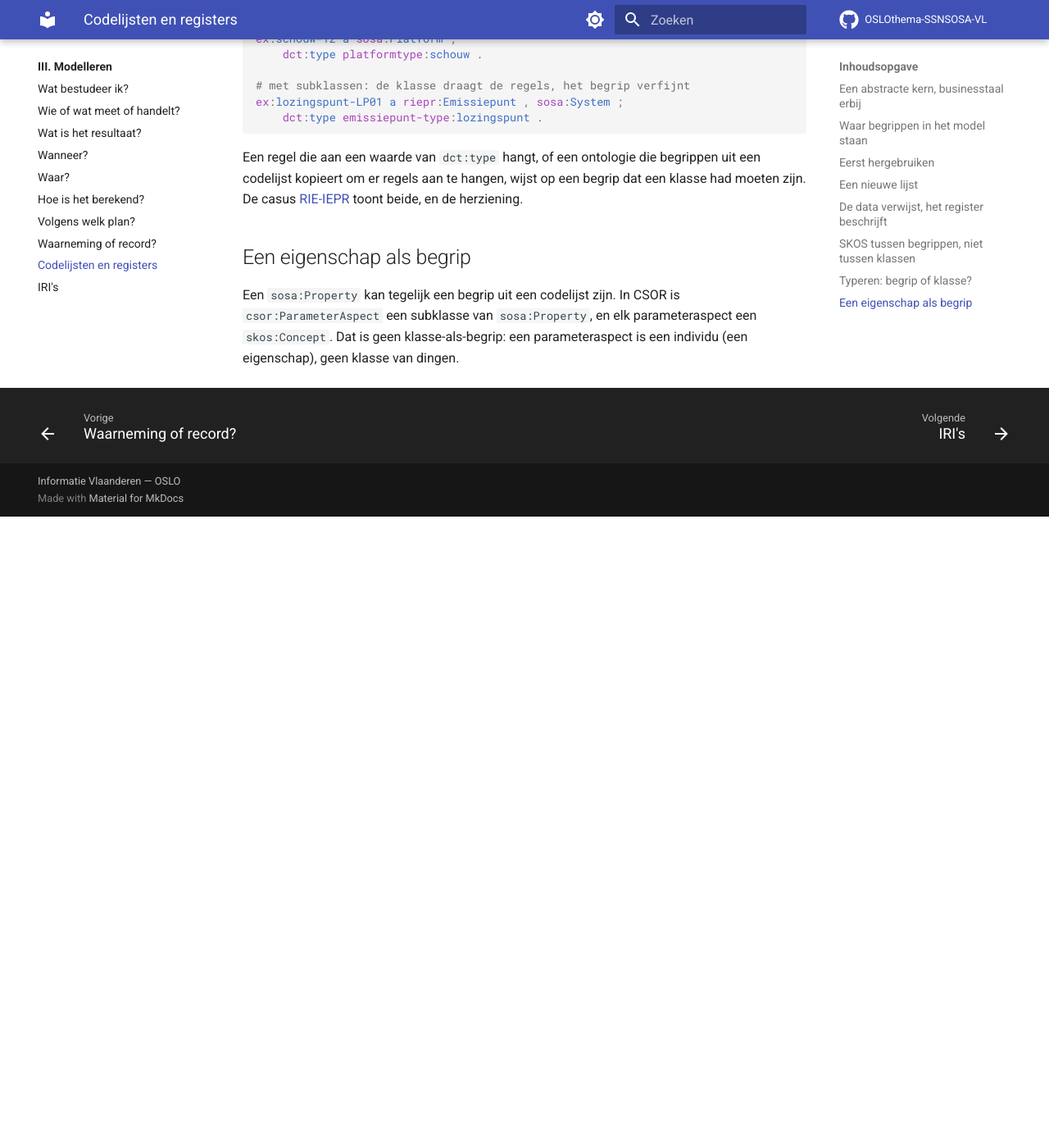
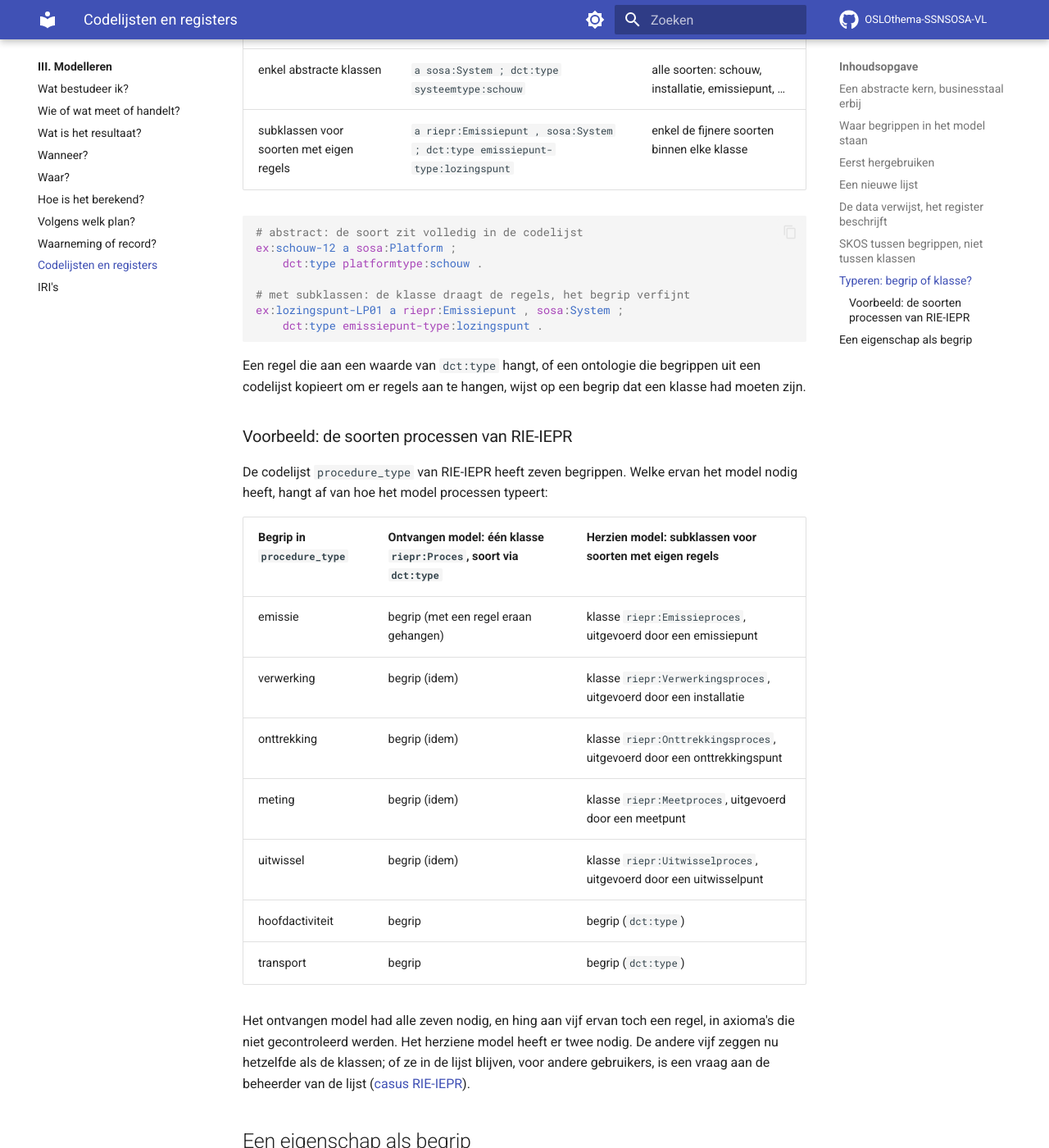
Before and after one commit to Informatievlaanderen/OSLOthema-SSNSOSA-VL, an MkDocs documentation site: the page built from docs/modelleren/codelijsten.md, in a window 1280 px wide and 1400 px high, scrolled down 4338 px. Shown: the whole window at 82% size. Built offline with MkDocs 1.6.1 and Material for MkDocs 9.7.7, drawn with Linux system fonts in a browser that asks for light colours; comment, search, counter and statistics services are not loaded; before the commit the page ends 4968 px from its top, so only the background shows below that; some of the changed text lies outside the part shown.

Commit message:
Referentiewerk: de inhoud van een codelijst hangt af van het datamodel
R18 zegt het in het kort; Codelijsten en registers toetst een register aan de klassen, zet het
model vóór de lijst, en toont het voorbeeld van procedure_type in RIE-IEPR. CLAUDE.md: riepr in
de lijst van voorbeelden.

Co-Authored-By: Claude Opus 5.5 <noreply@anthropic.com>

````diff
--- a/docs/modelleren/codelijsten.md
+++ b/docs/modelleren/codelijsten.md
@@ -53,7 +53,12 @@ een `dct:type`: wat ze doet, zegt haar procedure.
    VHA (waterlopen), RIE-IEPR (inrichtingen), de VLAREM-indelingslijst, NACE-BEL
    (bedrijfsactiviteiten). Europese en internationale lijsten (QUDT-eenheden, INSPIRE-codelijsten)
    komen daarna. Verwijs naar hun begrippen.
-2. **Pas dan een nieuwe lijst**, enkel voor waarden die geen register dekt, en enkel wanneer de
+2. **Past het register bij je model?** Een register is opgesteld voor een bepaald model. Toets
+   zijn granulariteit aan je klassen: bevat het soorten die jouw model als subklasse heeft, dan
+   gebruik je die begrippen niet als type, enkel de fijnere ([Typeren: begrip of
+   klasse?](#typeren-begrip-of-klasse)). Een register met de verkeerde granulariteit is een vraag
+   aan de beheerder, geen reden om het te kopiëren.
+3. **Pas dan een nieuwe lijst**, enkel voor waarden die geen register dekt, en enkel wanneer de
    mapping ze echt nodig heeft. Een codelijst is geen voorwaarde om resultaten te kunnen mappen.
 
 ```turtle
@@ -62,6 +67,11 @@ ex:resultaat qudt:hasUnit csor-eenheid:E_131 .
 ```
 
 ## Een nieuwe lijst
+
+**Eerst het model, dan de lijst.** Welke begrippen een lijst nodig heeft, hangt af van welke soorten
+het model al als klasse kent. Stel de lijst dus op nadat de klassen vastliggen, en onderhoud
+ontologie en lijst samen: een nieuwe subklasse kan begrippen overbodig maken, een klasse die
+vervalt kan er nieuwe vragen.
 
 ```turtle
 score:kansrijkheid a skos:ConceptScheme ;
@@ -106,8 +116,8 @@ SKOS-documentatie-eigenschappen (`skos:definition`, `skos:scopeNote`, `skos:note
 ## Typeren: begrip of klasse?
 
 De businesstaal (schouw, huis, gaswasser, lozingspunt) komt erbij als **begrip**, met `dct:type`
-naar een codelijst, of als **klasse**, een eigen subklasse met `rdf:type`. Vaak volstaat een begrip. Een klasse is nodig
-zodra de soort eigen regels heeft: eigen eigenschappen, kardinaliteiten, of een eis zoals *een
+naar een codelijst, of als **klasse**, een eigen subklasse met `rdf:type`. Vaak volstaat een
+begrip. Een klasse is nodig zodra de soort eigen regels heeft: eigen eigenschappen, kardinaliteiten, of een eis zoals *een
 emissieproces wordt uitgevoerd door een emissiepunt* ([R18](../regels/r18.md)).
 
 Die keuze bepaalt de inhoud van de codelijst:
@@ -128,8 +138,27 @@ ex:lozingspunt-LP01 a riepr:Emissiepunt , sosa:System ;
 ```
 
 Een regel die aan een waarde van `dct:type` hangt, of een ontologie die begrippen uit een codelijst
-kopieert om er regels aan te hangen, wijst op een begrip dat een klasse had moeten zijn. De
-casus [RIE-IEPR](../casussen/riepr.md) toont beide, en de herziening.
+kopieert om er regels aan te hangen, wijst op een begrip dat een klasse had moeten zijn.
+
+### Voorbeeld: de soorten processen van RIE-IEPR
+
+De codelijst `procedure_type` van RIE-IEPR heeft zeven begrippen. Welke ervan het model nodig
+heeft, hangt af van hoe het model processen typeert:
+
+| Begrip in `procedure_type` | Ontvangen model: één klasse `riepr:Proces`, soort via `dct:type` | Herzien model: subklassen voor soorten met eigen regels |
+|---|---|---|
+| emissie | begrip (met een regel eraan gehangen) | klasse `riepr:Emissieproces`, uitgevoerd door een emissiepunt |
+| verwerking | begrip (idem) | klasse `riepr:Verwerkingsproces`, uitgevoerd door een installatie |
+| onttrekking | begrip (idem) | klasse `riepr:Onttrekkingsproces`, uitgevoerd door een onttrekkingspunt |
+| meting | begrip (idem) | klasse `riepr:Meetproces`, uitgevoerd door een meetpunt |
+| uitwissel | begrip (idem) | klasse `riepr:Uitwisselproces`, uitgevoerd door een uitwisselpunt |
+| hoofdactiviteit | begrip | begrip (`dct:type`) |
+| transport | begrip | begrip (`dct:type`) |
+
+Het ontvangen model had alle zeven nodig, en hing aan vijf ervan toch een regel, in axioma's die
+niet gecontroleerd werden. Het herziene model heeft er twee nodig. De andere vijf zeggen nu
+hetzelfde als de klassen; of ze in de lijst blijven, voor andere gebruikers, is een vraag aan de
+beheerder van de lijst ([casus RIE-IEPR](../casussen/riepr.md)).
 
 ## Een eigenschap als begrip
 
````
Also changed, not shown: CLAUDE.md (+5 -0 lines), docs/regels/r18.md (+3 -1 lines).
